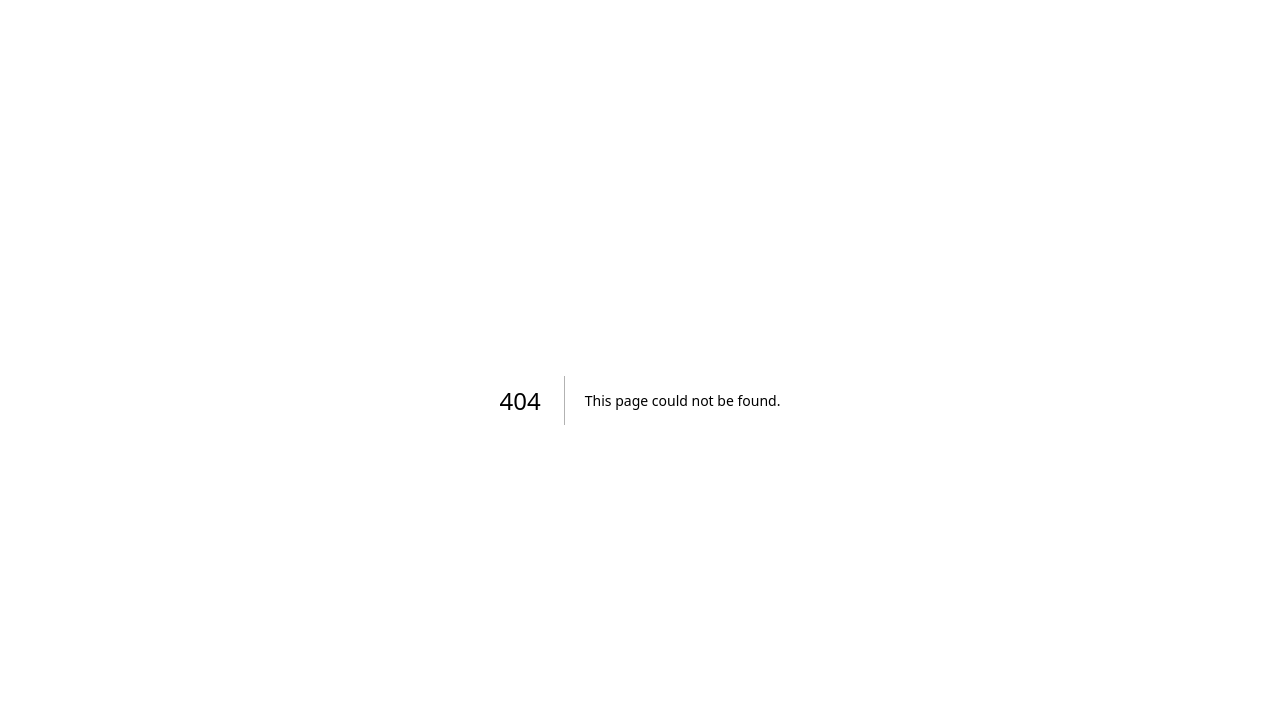
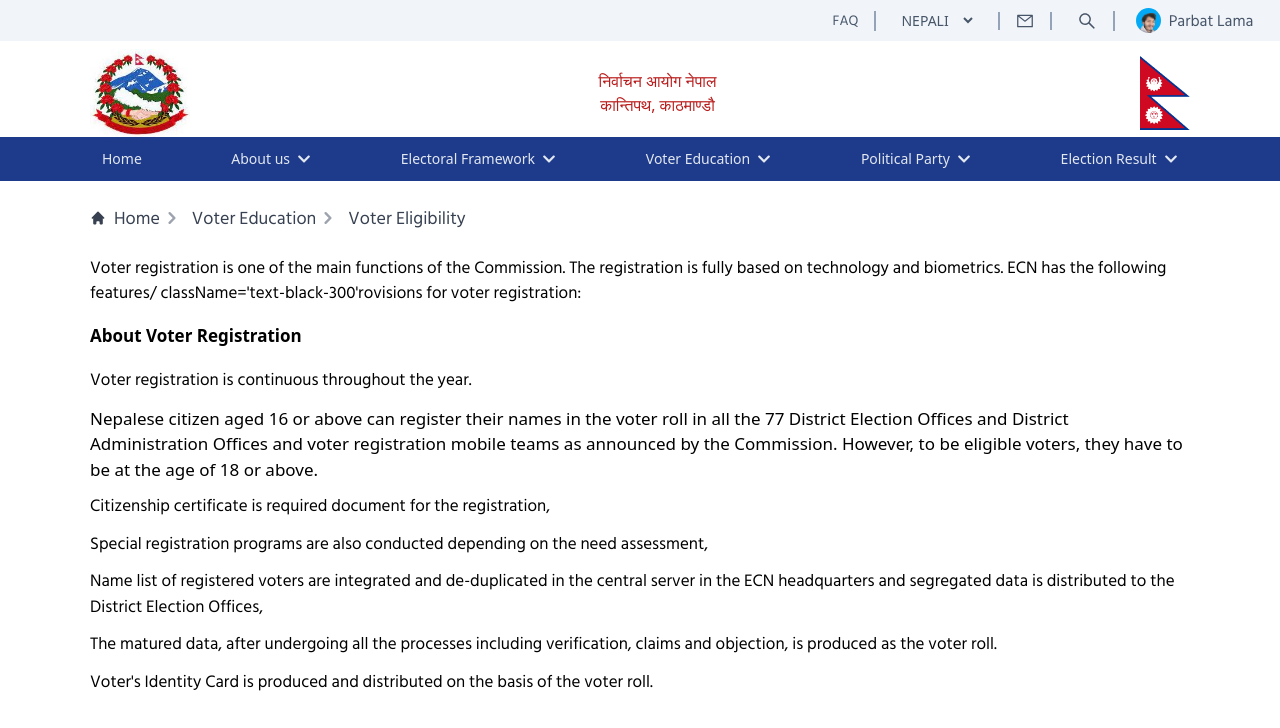
Before and after one commit to lamaparbat/BLOCKCHAIN-ELECTION-DAPP, a Next.js app in the folder client/: page /voter-education/voter-eligibility in a window 1280 px wide. Before the commit this address had no page. Shown: the top 728 px of the page. Built offline with nearby package versions, Linux system fonts and the light colour scheme.

Commit message:
Repsonsive navbar added.

```diff
--- a/client/components/BreadCrumb.tsx
+++ b/client/components/BreadCrumb.tsx
@@ -1,19 +1,18 @@
 import React from 'react';
 import { useRouter } from 'next/router';
 
-const BreadCrumb = () => {
- // router instance
+const BreadCrumb = ({ routes }) => {
  const router = useRouter();
 
- const navigate = (e) => {
+ const changeRoute = (e) => {
   e.preventDefault();
   router.push("/");
  }
 
  return (
-  <div className="flex justify-start items-center ">
+  <div className="flex justify-start items-center text-[18px]">
    <div className="inline-flex items-center">
-    <span onClick={navigate} className="inline-flex items-center font-medium text-gray-700 hover:text-gray-900 dark:text-gray-400 dark:hover:text-white cursor-pointer text-md">
+    <span onClick={changeRoute} className="inline-flex items-center font-medium text-gray-700 hover:text-gray-900 dark:text-gray-400 dark:hover:text-white cursor-pointer text-md">
      <svg className="w-4 h-4 mr-2" fill="currentColor" viewBox="0 0 20 20" xmlns="http://www.w3.org/2000/svg"><path d="M10.707 2.293a1 1 0 00-1.414 0l-7 7a1 1 0 001.414 1.414L4 10.414V17a1 1 0 001 1h2a1 1 0 001-1v-2a1 1 0 011-1h2a1 1 0 011 1v2a1 1 0 001 1h2a1 1 0 001-1v-6.586l.293.293a1 1 0 001.414-1.414l-7-7z"></path></svg>
      Home
     </span>
@@ -21,7 +20,9 @@ const BreadCrumb = () => {
    <div>
     <div className="flex items-center">
      <svg className="w-6 h-6 text-gray-400" fill="currentColor" viewBox="0 0 20 20" xmlns="http://www.w3.org/2000/svg"><path fill-rule="evenodd" d="M7.293 14.707a1 1 0 010-1.414L10.586 10 7.293 6.707a1 1 0 011.414-1.414l4 4a1 1 0 010 1.414l-4 4a1 1 0 01-1.414 0z" clip-rule="evenodd"></path></svg>
-     <span className="ml-1 text-md cursor-pointer font-medium text-gray-700 hover:text-gray-900 md:ml-2 dark:text-gray-400 dark:hover:text-white">Candidate Details</span>
+     <span className="ml-1 text-md cursor-pointer font-medium text-gray-700 hover:text-gray-900 md:ml-2 dark:text-gray-400 dark:hover:text-white">{routes[0]}</span>
+     <svg className="w-6 h-6 text-gray-400" fill="currentColor" viewBox="0 0 20 20" xmlns="http://www.w3.org/2000/svg"><path fill-rule="evenodd" d="M7.293 14.707a1 1 0 010-1.414L10.586 10 7.293 6.707a1 1 0 011.414-1.414l4 4a1 1 0 010 1.414l-4 4a1 1 0 01-1.414 0z" clip-rule="evenodd"></path></svg>
+     <span className="ml-1 text-md cursor-pointer font-medium text-gray-700 hover:text-gray-900 md:ml-2 dark:text-gray-400 dark:hover:text-white">{routes[1]}</span>
     </div>
    </div>
   </div>
--- a/client/components/Dropdown.tsx
+++ b/client/components/Dropdown.tsx
@@ -1,8 +1,10 @@
 import React, { useEffect, useState } from 'react';
+import { useRouter } from 'next/router';
 import { FaChevronDown } from 'react-icons/fa';
 
 const Dropdown = ({ title, items }) => {
  const [openModal, setOpenModal] = useState(false);
+ const router = useRouter();
 
  useEffect(() => {
   !window || window.addEventListener("click", (e: any) => {
@@ -10,13 +12,20 @@ const Dropdown = ({ title, items }) => {
   })
  }, []);
 
+ const navigate = (path) => {
+  router.push(path);
+ }
+
  return (
   <div className='text-sm'>
    <div className='relative flex-col'>
     <div className='subnav__title' onClick={() => setOpenModal(!openModal)}>{title}  &nbsp; <FaChevronDown /></div>
     <div className={`item__list p-2 w-[230px] max-[1100px]:ml-[100px] flex-col justify-start bg-blue-900 absolute mt-[25px] rounded-b-[8px] z-40 ${!openModal && 'invisible'}`}>
      {
-      items.map((val, index) => <span className='w-full py-2 pl-4 text-slate-100 border-1 border-blue-100 rounded-2 hover:bg-red-700' key={index}>{val}</span>)
+      items.map((val, index) =>
+       <span
+        className='w-full py-2 pl-4 text-slate-100 border-1 border-blue-100 rounded-2 hover:bg-red-800'
+        key={index} onClick={() => navigate(val)}>{val}</span>)
      }
     </div>
    </div>
--- a/client/components/Navbar.tsx
+++ b/client/components/Navbar.tsx
@@ -5,13 +5,12 @@ import { AiOutlineMail, AiOutlineSearch } from 'react-icons/ai';
 import { GiHamburgerMenu } from 'react-icons/gi';
 import _ from 'lodash';
 import Avatar from './Avatar';
-import { LANGUAGES, responsive, sub_navbar_style, sub_navbar_items_style } from '../constants/index';
+import { LANGUAGES, responsive, sub_navbar_items, sub_navbar_style, sub_navbar_items_style } from '../constants/index';
 import { LanguageStruct } from '../interfaces';
 import Dropdown from './Dropdown';
 
 const Navbar: React.FC = (): ReactElement => {
  const [selectedLanguage, setSelectedLanguage] = useState({ label: 'english', value: 'ENGLISH' });
- const [openModal, setOpenModal] = useState(false);
  const [openVerticalNavbar, setOpenVerticalNavbar] = useState(false);
 
  const route = useRouter();
@@ -35,10 +34,6 @@ const Navbar: React.FC = (): ReactElement => {
   setSelectedLanguage(val ?? selectedLanguage);
  };
 
- const aboutItems = ["Constitutional Provision", "Privacy Policy", "Former Election Commissioners"]
- const electoralItems = ["Electoral Framework Overview", "Election Related Laws", "Election Legislation"]
- const voterItems = ["Resource material", "Videos", "Voter Roll", "Register to vote", "FAQs on Voter Registration"]
- const politicalItems = ["Party Registration Guide", "Register Party Form"]
  return (
   <div className='navbar__container'>
    <div className='navbar__top py-2 w-full flex justify-end bg-slate-100 px-2'>
@@ -74,22 +69,22 @@ const Navbar: React.FC = (): ReactElement => {
     </div>
 
     <div className={`${sub_navbar_style} ${responsive} max-[800px]:hidden text-slate-200`}>
-     <div>Home</div>
-     <div><Dropdown title="About us" items={aboutItems} /></div>
-     <div><Dropdown title="Electoral Framework" items={electoralItems} /></div>
-     <div><Dropdown title="Voter Education" items={voterItems} /></div>
-     <div><Dropdown title="Political Party" items={politicalItems} /></div>
-     <div>Election Result</div>
+     <div onClick={() => navigate("/")}>Home</div>
+     <div><Dropdown title="About us" items={sub_navbar_items.aboutItems} /></div>
+     <div><Dropdown title="Electoral Framework" items={sub_navbar_items.electoralItems} /></div>
+     <div><Dropdown title="Voter Education" items={sub_navbar_items.voterItems} /></div>
+     <div><Dropdown title="Political Party" items={sub_navbar_items.politicalItems} /></div>
+     <div><Dropdown title="Election Result" items={sub_navbar_items.electionResultTypes} /></div>
     </div>
    </div>
    <div className={`absolute h-full w-full flex z-40 lg:hidden ${openVerticalNavbar ? 'block' : 'hidden'}`}>
     <div className={`py-3 ${sub_navbar_style} w-[240px] h-[350px] bg-blue-800 flex-col justify-around absolute rounded-b-[5px]`}>
-     <div className={sub_navbar_items_style}>Home</div>
-     <div className={sub_navbar_items_style}><Dropdown title="About us" items={aboutItems} /></div>
-     <div className={sub_navbar_items_style}><Dropdown title="Electoral Framework" items={electoralItems} /></div>
-     <div className={sub_navbar_items_style}><Dropdown title="Voter Education" items={voterItems} /></div>
-     <div className={sub_navbar_items_style}><Dropdown title="Political Party" items={politicalItems} /></div>
-     <div className={sub_navbar_items_style}>Election Result</div>
+     <div className={sub_navbar_items_style} onClick={() => navigate("/")}>Home</div>
+     <div className={sub_navbar_items_style}><Dropdown title="About us" items={sub_navbar_items.aboutItems} /></div>
+     <div className={sub_navbar_items_style}><Dropdown title="Electoral Framework" items={sub_navbar_items.electoralItems} /></div>
+     <div className={sub_navbar_items_style}><Dropdown title="Voter Education" items={sub_navbar_items.voterItems} /></div>
+     <div className={sub_navbar_items_style}><Dropdown title="Political Party" items={sub_navbar_items.politicalItems} /></div>
+     <div className={sub_navbar_items_style}><Dropdown title="Election Result" items={sub_navbar_items.electionResultTypes} /></div>
     </div>
    </div>
   </div>
--- a/client/constants/index.js
+++ b/client/constants/index.js
@@ -97,6 +97,17 @@ const responsive = "lg:w-[1100px] w-full max-[1100px]:px-5 ";
 const sub_navbar_style = "sub__navbar text-slate-200 text-sm font-medium flex justify-between items-center px-3";
 const sub_navbar_items_style = "text-start w-full pl-4 hover:text-red-500";
 
+
+const aboutItems = ["Constitutional Provision", "Privacy Policy", "Former Election Commissioners"]
+const electoralItems = ["Electoral Framework Overview", "Election Related Laws", "Election Legislation"]
+const voterItems = ["Resource material", "Voter Eligibility", "Voter Roll", "Voter Registration", "FAQs on Voter Registration"]
+const politicalItems = ["Party Registration Guide", "Register Party Form"]
+const electionResultTypes = ["Federal Parliament Election", "Province Election", "Local Election"];
+const sub_navbar_items = {
+ aboutItems, electoralItems, voterItems, politicalItems, electionResultTypes
+}
+
+
 export {
  LANGUAGES,
  BTM_BORDER_STYLE,
@@ -104,5 +115,6 @@ export {
  VOTES,
  responsive,
  sub_navbar_style,
- sub_navbar_items_style
+ sub_navbar_items_style,
+ sub_navbar_items
 };
--- a/client/pages/candidate/details.tsx
+++ b/client/pages/candidate/details.tsx
@@ -29,10 +29,10 @@ const Details: React.FC = (): React.ReactElement => {
  }
  return (
   <div className='mb-[50px]'>
-   <Navbar /><br /><br /><br />
+   <Navbar /><br />
    <div className='w-full flex justify-center'>
     <div className={`${responsive} flex justify-start rounded-1`}>
-     <BreadCrumb />
+     <BreadCrumb routes={["Candidate", "Details"]} />
     </div>
    </div><br />
    <div className='w-full flex justify-center'>
--- /dev/null
+++ b/client/pages/voter-education/voter-eligibility.tsx
@@ -0,0 +1,37 @@
+import React from 'react';
+import Navbar from '../../components/Navbar';
+import BreadCrumb from '../../components/BreadCrumb';
+import { responsive } from '../../constants';
+
+const Details: React.FC = (): React.ReactElement => {
+
+ return (
+  <div className='mb-[50px]'>
+   <Navbar /><br />
+   <div className='w-full flex justify-center'>
+    <div className={`${responsive} flex justify-start rounded-1`}>
+     <BreadCrumb routes={["Voter Education", ["Voter Eligibility"]]} />
+    </div>
+   </div><br />
+   <div className='w-full flex justify-center'>
+    <div className={`${responsive} flex justify-between rounded-1 flex-wrap text-[17px]`}>
+     <p className='text-black'>Voter registration is one of the main functions of the Commission. The registration is fully based on technology and biometrics. ECN has the following features/ className='text-black-300'rovisions for voter registration:</p>
+     <h1 className='mt-4 mb-2'><b>About Voter Registration</b></h1>
+     <div className='text-black font-normal'>
+      <p className='my-3 text-black'>Voter registration is continuous throughout the year.</p>
+      Nepalese citizen aged 16 or above can register their names in the voter roll in all the 77 District Election Offices
+      and District Administration Offices and voter registration mobile teams as announced by the Commission. However,
+      to be eligible voters, they have to be at the age of 18 or  above.<br />
+      <p className='my-3 text-black'>Citizenship certificate is required document for the registration,</p>
+      <p className='my-3 text-black'>Special registration programs are also conducted depending on the need assessment,</p>
+      <p className='my-3 text-black'>Name list of registered voters are integrated and de-duplicated in the central server in the ECN headquarters and segregated data is distributed to the District Election Offices,</p>
+      <p className='my-3 text-black'>The matured data, after undergoing all the processes including verification, claims and objection, is produced as the voter roll.</p>
+      <p className='my-3 text-black'>Voter's Identity Card is produced and distributed on the basis of the voter roll.</p>
+     </div>
+    </div>
+   </div>
+  </div >
+ )
+}
+
+export default Details;
```
Also changed, not shown: client/utils/getPathRouter.tsx (added).
